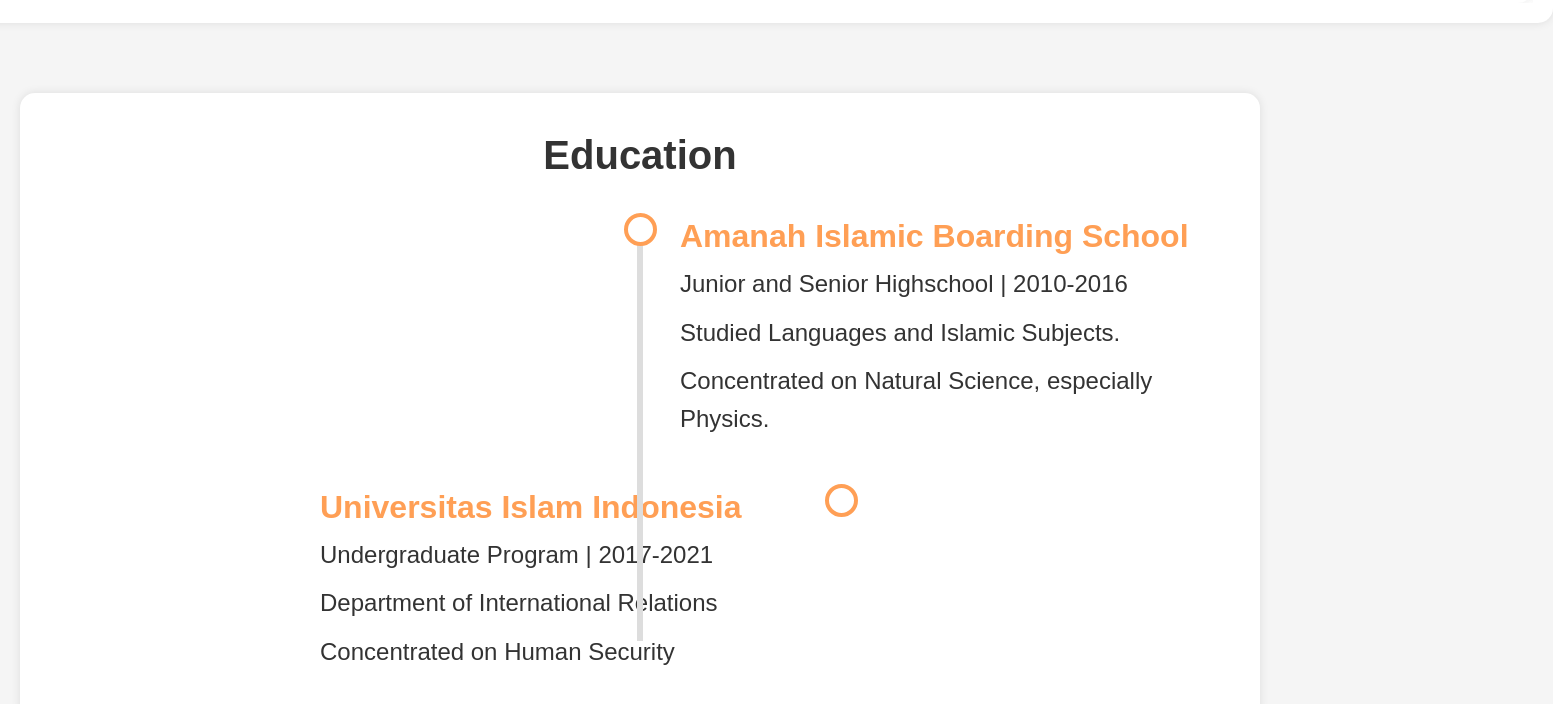
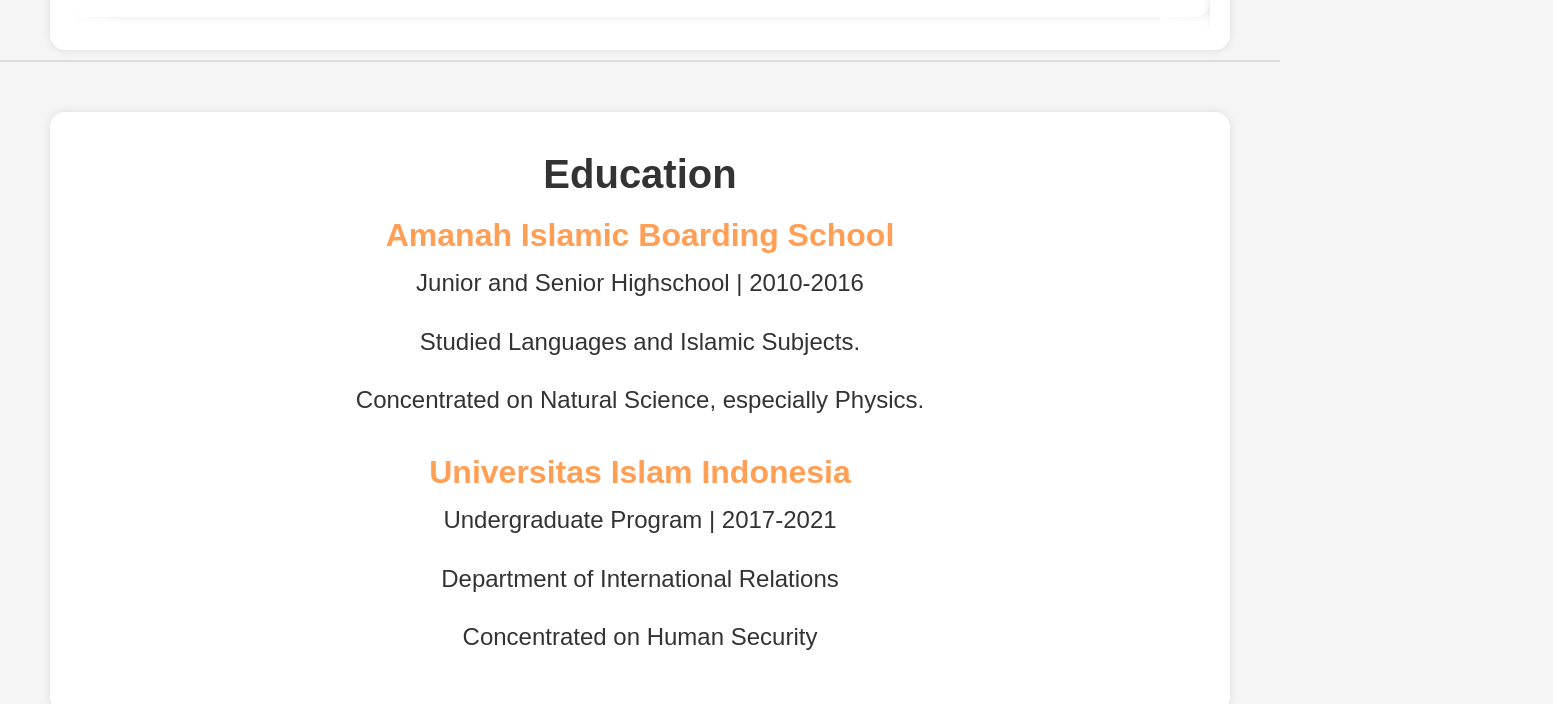
Before and after one commit to agusdputraa/portfolio, a plain HTML site: page index.html in a window 1280 px wide. Shown: the part 1311-2015 px from the top of the page, 1553 px wide, since content can reach past the window. Drawn offline with Linux system fonts and the light colour scheme.

Commit message:
Perbaikan

```diff
--- a/CSS/styles.css
+++ b/CSS/styles.css
@@ -10,6 +10,8 @@
   color: #333;
   padding-top: 50px;
 }
+
+
 
 nav {
   background-color: #fff;
@@ -100,10 +102,12 @@
 }
 
 .section-box {
-  width: 100%;
-  display: flex;
   justify-content: center;
   margin-top: 0px;
+  margin-bottom: 20px;
+  border-bottom: 2px solid #ddd;
+  padding-bottom: 10px;
+  margin: 0 auto;
 }
 
 .section-content {
@@ -231,6 +235,9 @@
   align-items: center;
   overflow: hidden;
   position: relative;
+  margin: 0 auto;
+  width: 100%;
+
 }
 
 .experience-slide {
@@ -243,7 +250,10 @@
   background-color: #fff;
   box-shadow: 0 0 10px rgba(0,0,0,0.1);
   transition: transform 0.5s ease;
+  justify-content: center;
+  margin: 0 auto;
 }
+
 
 .experience-img {
   flex: 0 0 300px;
@@ -301,15 +311,12 @@
 }
 
 .timeline {
-  position: relative;
   margin: 0 auto;
-  padding: 20px;
   max-width: 1950px;
 }
 
 .timeline::after {
   content: '';
-  position: absolute;
   width: 6px;
   background-color: #ddd;
   top: 150px;
@@ -319,27 +326,27 @@
 }
 
 .timeline-item {
-  padding: 20px 40px;
-  position: relative;
   background-color: inherit;
-  width: 50%;
+  width: 100%;
+  justify-content: center;
+  display: flex;
+  flex-direction: column;
+  align-items: center;
 }
 
 .timeline-item::after {
   content: '';
-  position: absolute;
   width: 25px;
   height: 25px;
   right: -17px;
   background-color: white;
-  border: 4px solid #FF9F55;
   top: 15px;
   border-radius: 50%;
   z-index: 1;
 }
 
 .timeline-item:nth-child(odd) {
-  left: 20%;
+  left: 11%;
 }
 
 .timeline-item:nth-child(even) {
@@ -358,11 +365,13 @@
   margin-top: 0;
   color: #FF9F55;
   font-size: 2em;
+  text-align: center;
 }
 
 .timeline-item p {
   margin: 10px 0;
   font-size: 1.5em;
+  text-align: center;
 }
 
 @media (max-width: 768px) {
@@ -540,7 +549,7 @@
   font-weight: bold;
 }
 
-@media (max-width: 1024px) {
+@media (max-width: 1024px) and (min-width: 600px) {
   .navbar li {
     margin: 0 10px;
   }
@@ -593,7 +602,7 @@
   }
 }
 
-@media (max-width: 600px) {
+@media (max-width: 600px) and (min-width: 300px) {
   nav {
     flex-direction: column;
     align-items: flex-start;
@@ -670,6 +679,9 @@
   display: none;
   flex-direction: column;
   cursor: pointer;
+  position: absolute;
+  right: 15px;
+  top: 15px;
 }
 
 .menu-toggle .bar {
@@ -680,7 +692,7 @@
   transition: 0.4s;
 }
 
-@media (max-width: 768px) {
+@media (max-width: 768px) and (min-width: 300px) {
   .navbar {
     display: none;
     flex-direction: column;
@@ -699,6 +711,9 @@
 
   .menu-toggle {
     display: flex;
+    position: absolute;
+    right: 15px;
+    top: 15px;
   }
 
   .navbar.active {
```
